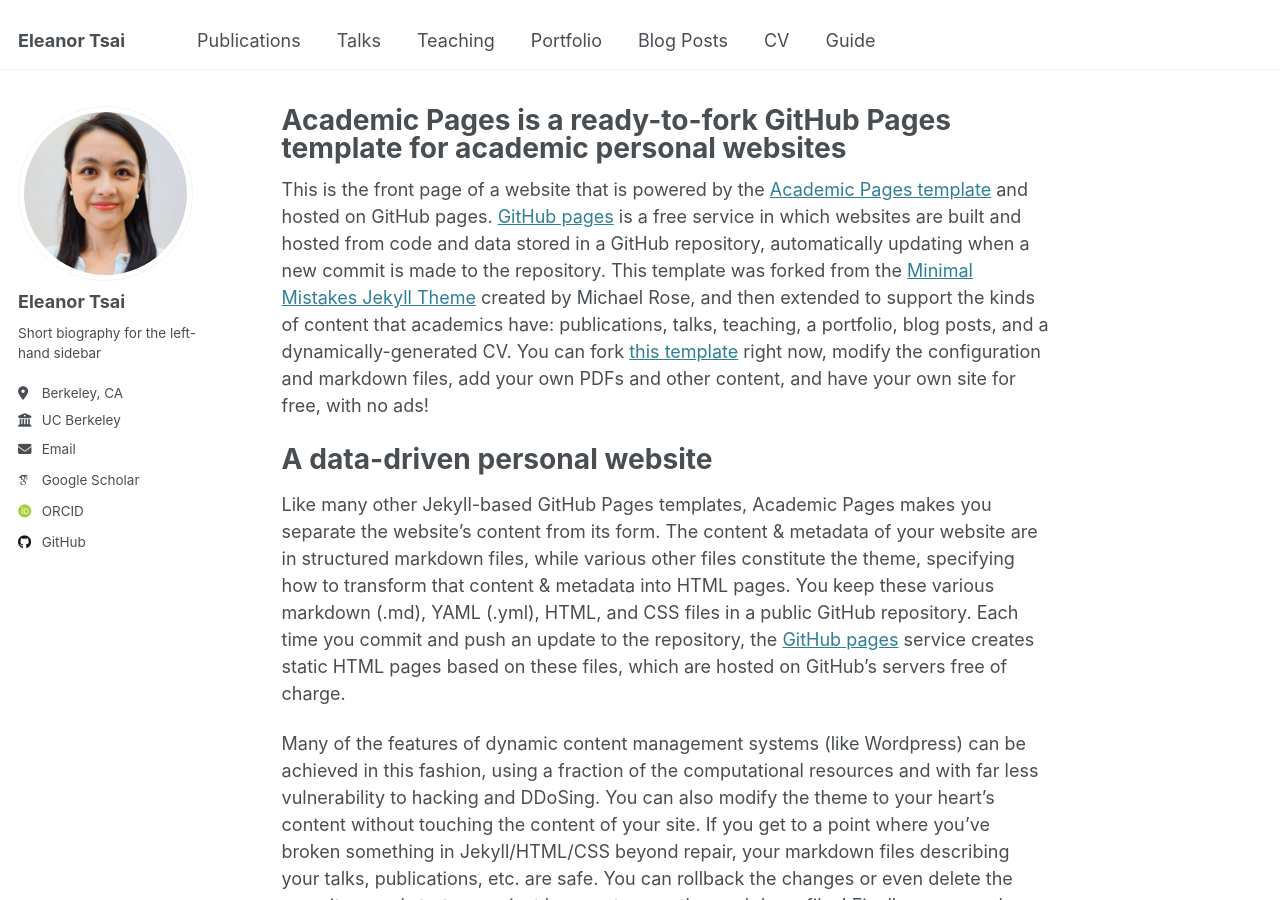
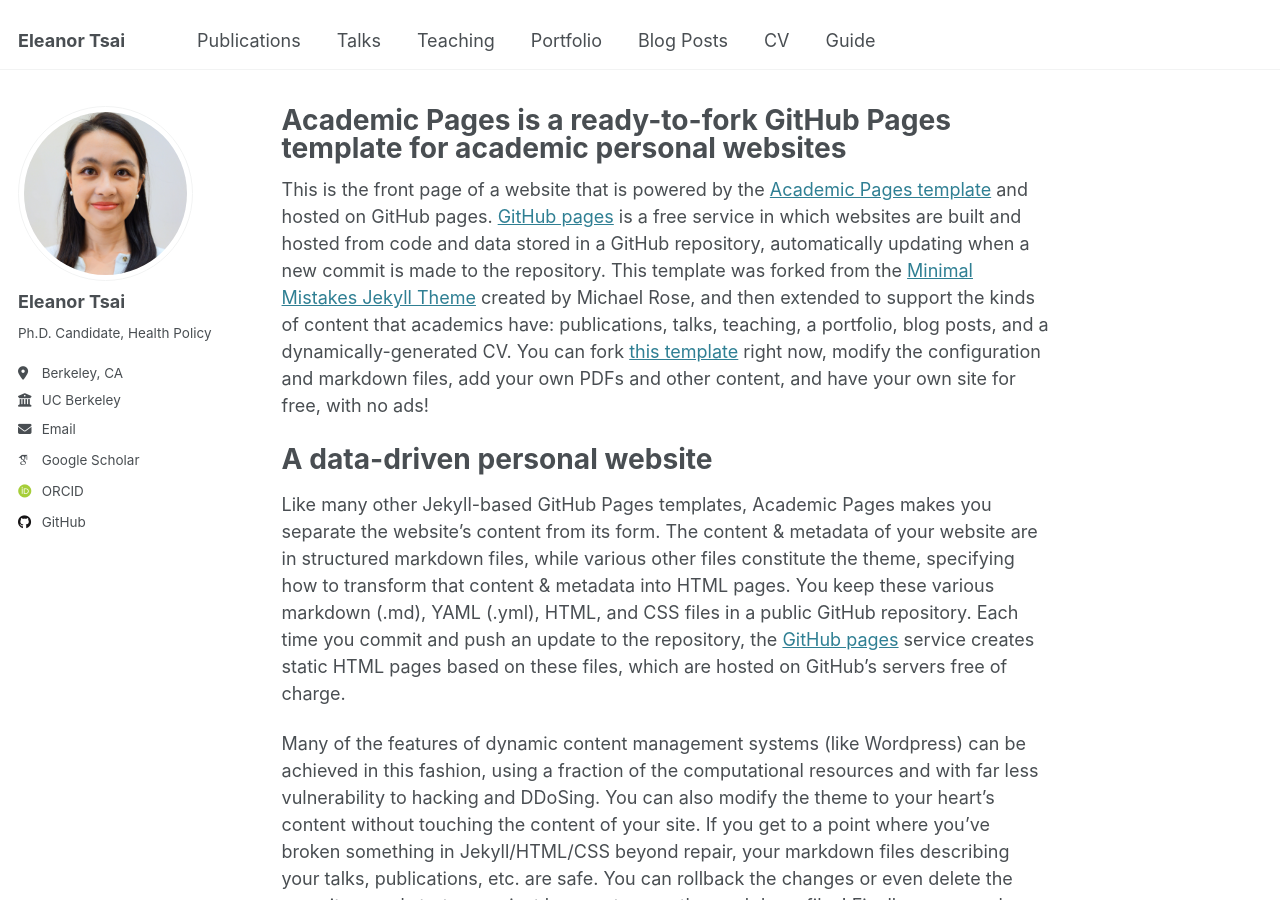
Before and after one commit to eleanortsai/eleanortsai.github.io, a Jekyll site: the page built from _pages/about.md, in a window 1280 px wide and 900 px high. Built offline with Jekyll 4.4.1, drawn with Linux system fonts in a browser that asks for light colours; some web fonts are replaced.

Commit message:
Update _config.yml

```diff
--- a/_config.yml
+++ b/_config.yml
@@ -25,7 +25,7 @@ author:
   avatar           : "DSC09053.JPG"
   name             : "Eleanor Tsai"
   pronouns         : # example: "she/her"
-  bio              : "Short biography for the left-hand sidebar"
+  bio              : "Ph.D. Candidate, Health Policy"
   location         : "Berkeley, CA"
   employer         : "UC Berkeley"
   uri              : # URL
```
